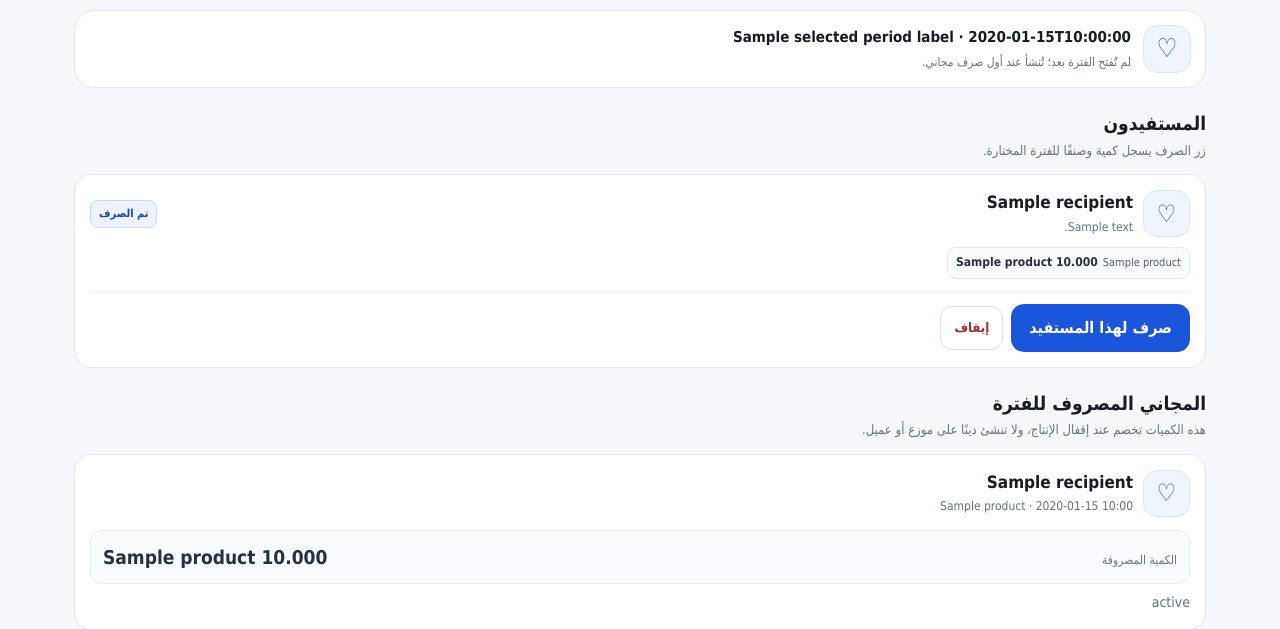
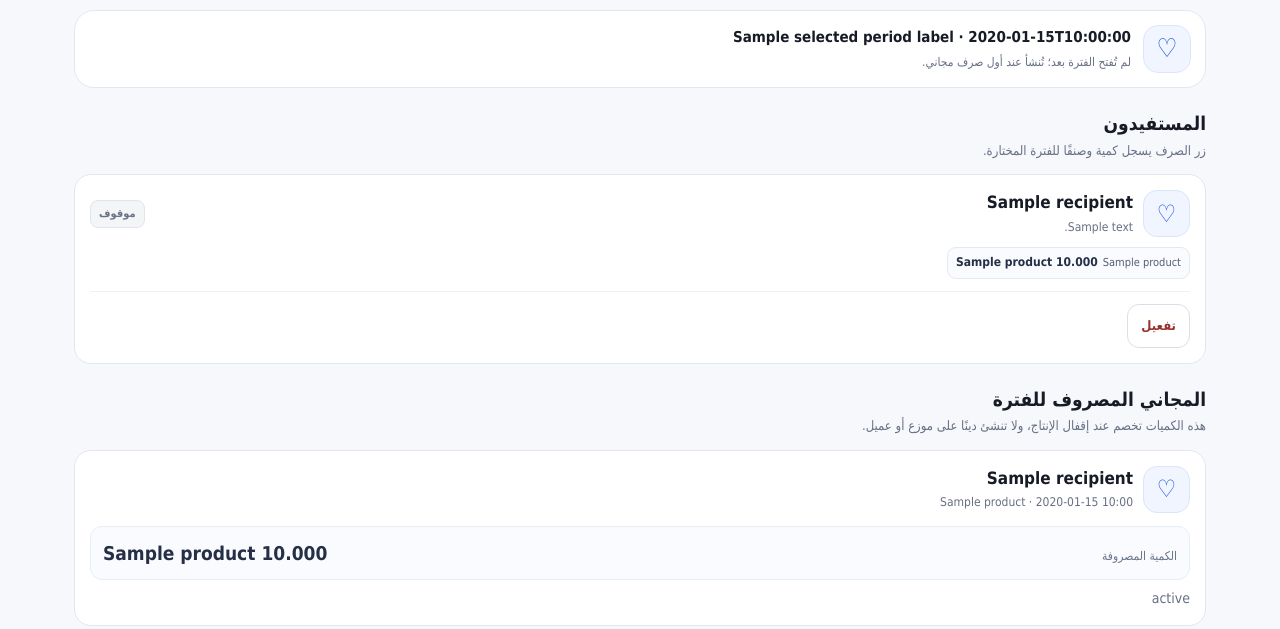
Before and after one commit to zydan25/bakary, a Flask app: template templates/operations/free_distribution.html in a window 1280 px wide. Shown: the part 378-1007 px from the top of the page. Run offline with Flask 3, Linux system fonts and the light colour scheme; tables that the repository leaves empty hold one stand-in row (values such as "Sample post"); the template is opened without the code that fills it: values that come from a table or form of the project are taken from there, most other values are stand-ins (such as "Sample title", 1, 10 or a date in 2020); form fields are guessed from the names that the template uses; some libraries are stand-ins or nearby versions.

Commit message:
ui(operations): show active status and allow recipient reactivation

```diff
--- a/templates/operations/free_distribution.html
+++ b/templates/operations/free_distribution.html
@@ -26,14 +26,14 @@
  {% set issued = records | selectattr('recipient_id','equalto',recipient.id) | list %}
  <article class="entity-card">
   <div class="entity-top"><div class="entity-avatar">♡</div><div class="entity-main"><h2>{{ recipient.name }}</h2><p>{{ recipient.notes or 'لا توجد ملاحظات' }}</p></div>
-   {% if issued %}<span class="status-badge status-primary">تم الصرف</span>{% else %}<span class="status-badge status-muted">لم يُصرف بعد</span>{% endif %}
+   {% if not recipient.is_active %}<span class="status-badge status-muted">موقوف</span>{% elif issued %}<span class="status-badge status-primary">تم الصرف</span>{% else %}<span class="status-badge status-muted">لم يُصرف بعد</span>{% endif %}
   </div>
   {% if issued %}
   <div class="party-price-list">{% for record in issued %}<span class="party-price-chip">{{ record.product.name }} <strong>{{ "{:,.3f}".format(record.quantity) }} {{ record.product.unit_label }}</strong></span>{% endfor %}</div>
   {% endif %}
   <div class="entity-actions">
-   {% if not period or period.status == 'open' %}<a class="primary-button" href="{{ url_for('operations.free_distribution',action='issue',recipient_id=recipient.id,date=selected_date.isoformat(),period_code=selected_code) }}">صرف لهذا المستفيد</a>{% endif %}
-   <form method="post" action="{{ url_for('operations.toggle_free_recipient',recipient_id=recipient.id) }}" data-confirm="هل تريد إيقاف هذا المستفيد من القوائم الجديدة؟"><input type="hidden" name="csrf_token" value="{{ csrf_token() }}"><button class="quiet-button" type="submit">إيقاف</button></form>
+   {% if recipient.is_active and (not period or period.status == 'open') %}<a class="primary-button" href="{{ url_for('operations.free_distribution',action='issue',recipient_id=recipient.id,date=selected_date.isoformat(),period_code=selected_code) }}">صرف لهذا المستفيد</a>{% endif %}
+   <form method="post" action="{{ url_for('operations.toggle_free_recipient',recipient_id=recipient.id) }}" data-confirm="{% if recipient.is_active %}هل تريد إيقاف هذا المستفيد من القوائم الجديدة؟{% else %}هل تريد تفعيل هذا المستفيد؟{% endif %}"><input type="hidden" name="csrf_token" value="{{ csrf_token() }}"><button class="quiet-button" type="submit">{% if recipient.is_active %}إيقاف{% else %}تفعيل{% endif %}</button></form>
   </div>
  </article>
  {% else %}<div class="empty-state"><h2>لا يوجد مستفيدون مجانيون</h2><p>أضف الأسماء والملاحظات، ثم سجل الصرف الفعلي لكل فترة.</p></div>{% endfor %}
```
